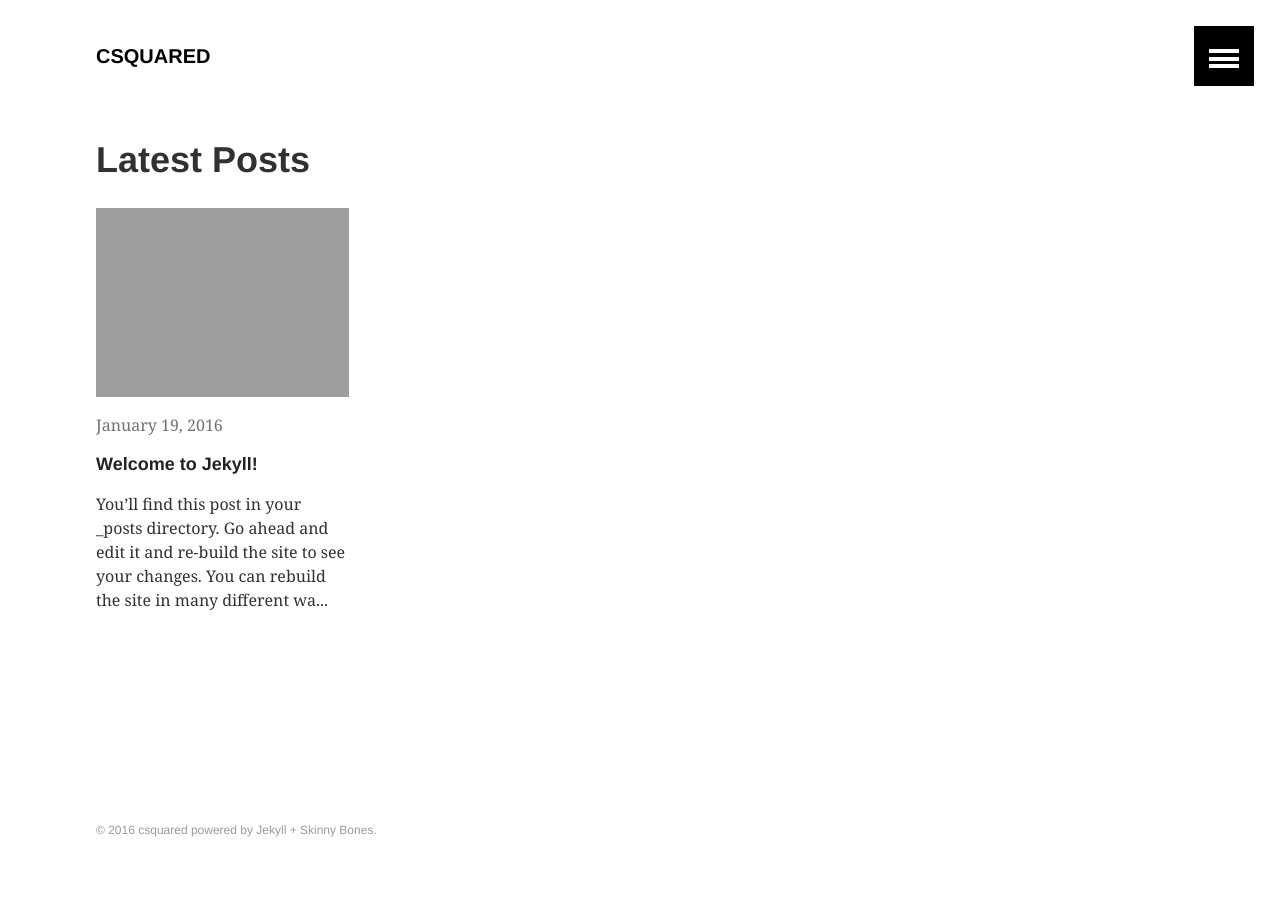
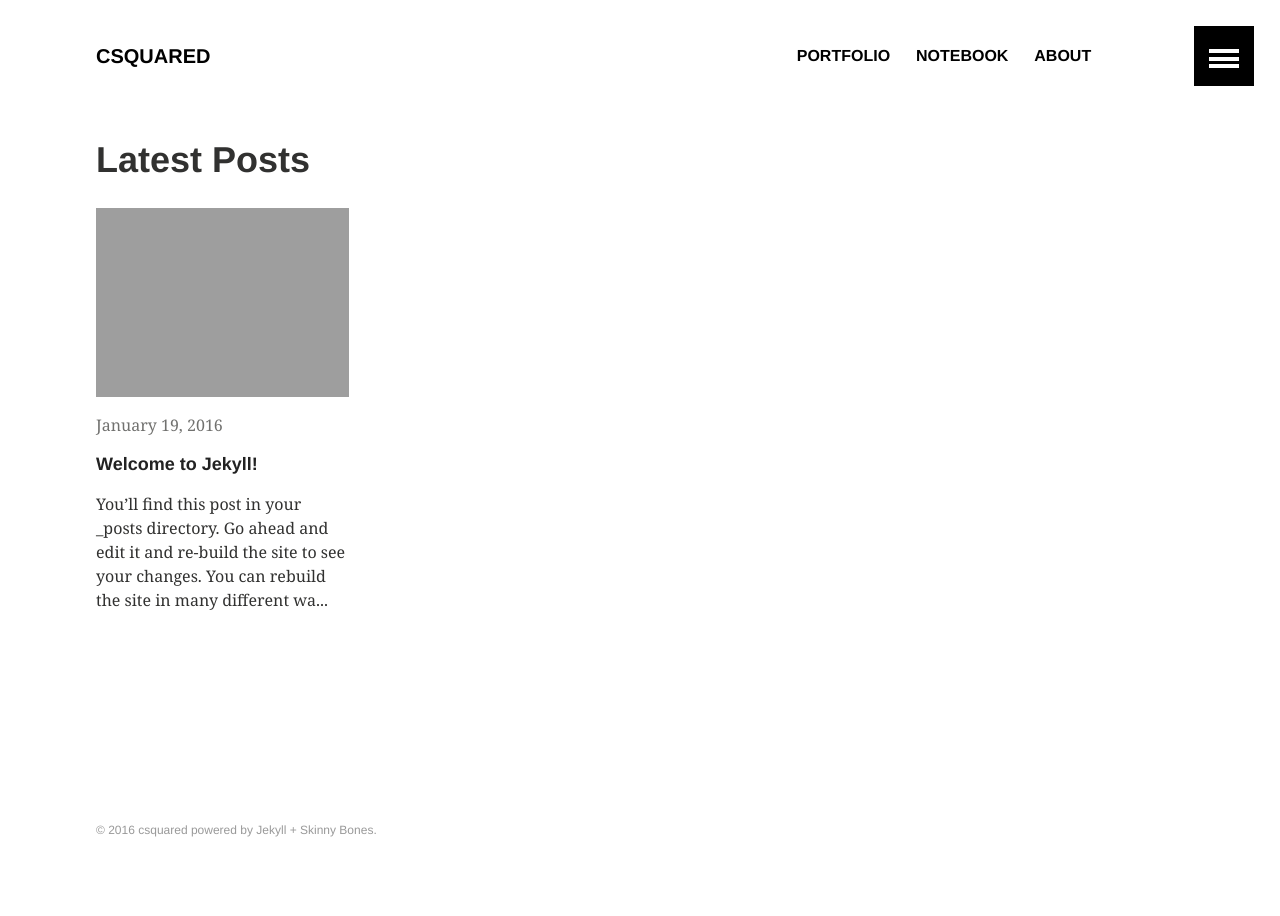
Before and after one commit to candychang/candychang.github.io, a Jekyll site: the page built from index.md, in a window 1280 px wide. Built offline with Jekyll 4.4.1, drawn with Linux system fonts in a browser that asks for light colours.

Commit message:
added navigation

```diff
--- a/_data/navigation.yml
+++ b/_data/navigation.yml
@@ -1,6 +1,12 @@
 # Site navigation links
 
-- title:
-  url:
+- title: portfolio
+  url: /portfolio/
+
+- title: notebook
+  url: /notebook/
+
+- title: about
+  url: /about/
   excerpt:
   image:
```
Also changed, not shown: 5 other files.
